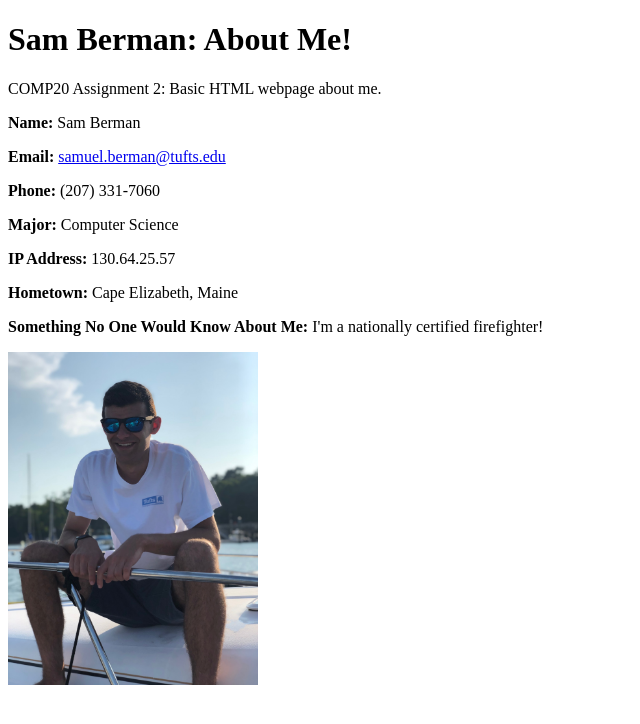
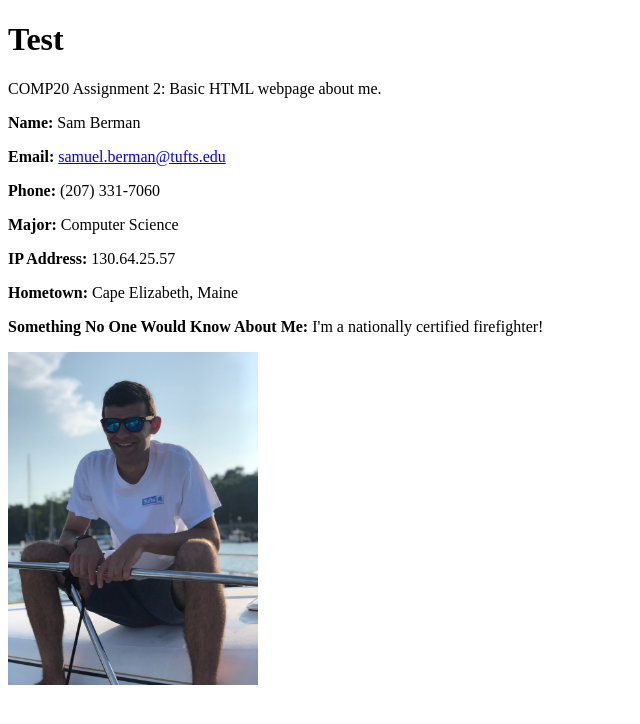
Before and after one commit to sberman0/COMP20_Assignment_2, a plain HTML site: page index.html in a window 1280 px wide. Shown: the whole page, without its empty margins (0-640 px from the left). Drawn offline with Linux system fonts and the light colour scheme.

Commit message:
Update index.html

```diff
--- a/index.html
+++ b/index.html
@@ -6,7 +6,7 @@
     </head>
 
     <body>
-        <h1>Sam Berman: About Me!</h1>
+        <h1>Test</h1>
 
         <p>COMP20 Assignment 2: Basic HTML webpage about me.</p>
 
```
